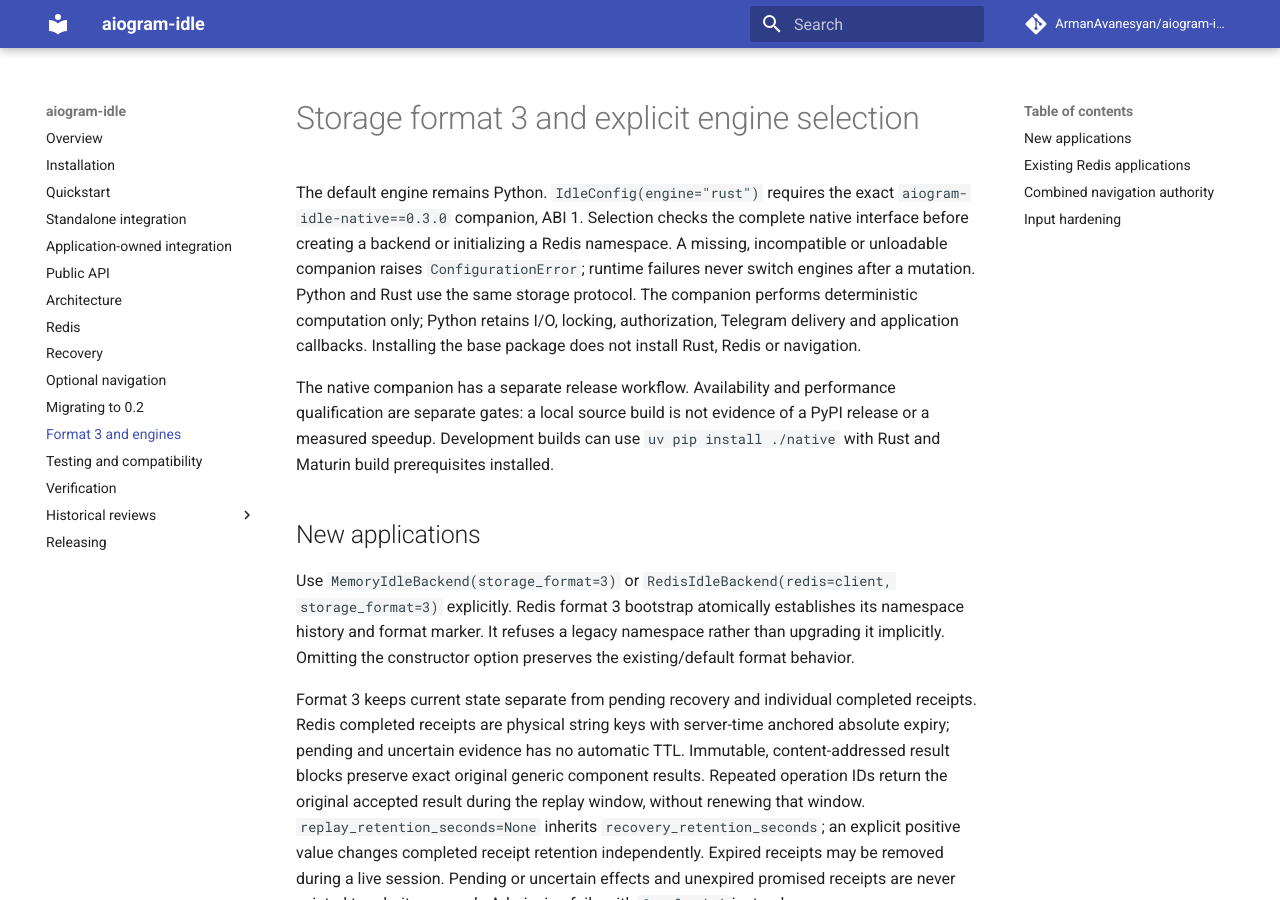
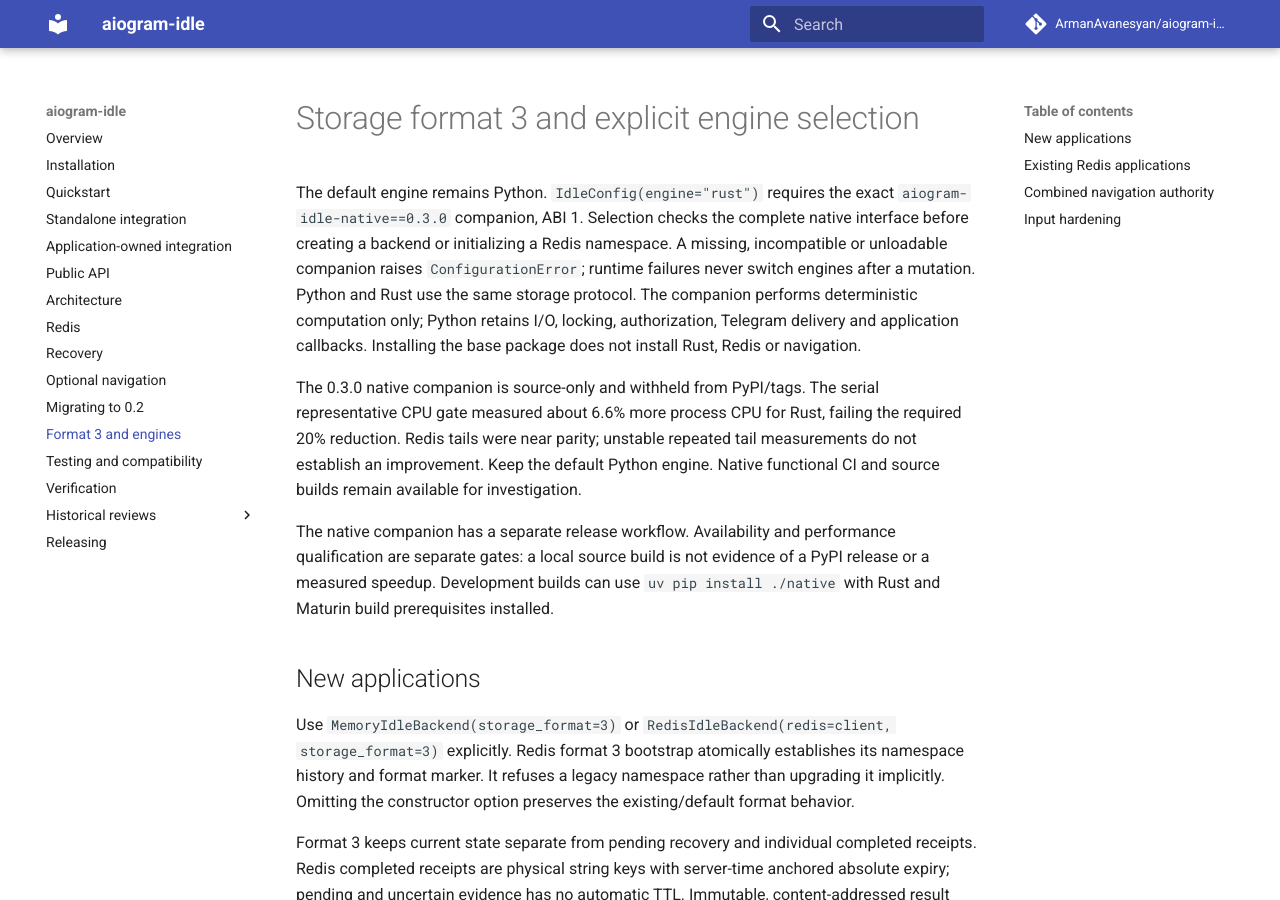
Before and after one commit to ArmanAvanesyan/aiogram-sentinel, an MkDocs documentation site: the page built from docs/migration-0.3.md, in a window 1280 px wide and 900 px high. Built offline with MkDocs 1.6.1 and Material for MkDocs 9.7.7, drawn with Linux system fonts in a browser that asks for light colours; comment, search, counter and statistics services are not loaded.

Commit message:
docs: withhold native publication after representative CPU gate failure

```diff
--- a/docs/migration-0.3.md
+++ b/docs/migration-0.3.md
@@ -8,6 +8,12 @@ never switch engines after a mutation. Python and Rust use the same storage prot
 The companion performs deterministic computation only; Python retains I/O, locking,
 authorization, Telegram delivery and application callbacks. Installing the base
 package does not install Rust, Redis or navigation.
+
+The 0.3.0 native companion is source-only and withheld from PyPI/tags. The serial
+representative CPU gate measured about 6.6% more process CPU for Rust, failing the
+required 20% reduction. Redis tails were near parity; unstable repeated tail
+measurements do not establish an improvement. Keep the default Python engine.
+Native functional CI and source builds remain available for investigation.
 
 The native companion has a separate release workflow. Availability and performance
 qualification are separate gates: a local source build is not evidence of a PyPI
```
Also changed, not shown: README.md (+3 -1 lines), native/README.md (+13 -4 lines), reports/0.3.0-implementation.md (+11 -4 lines).
